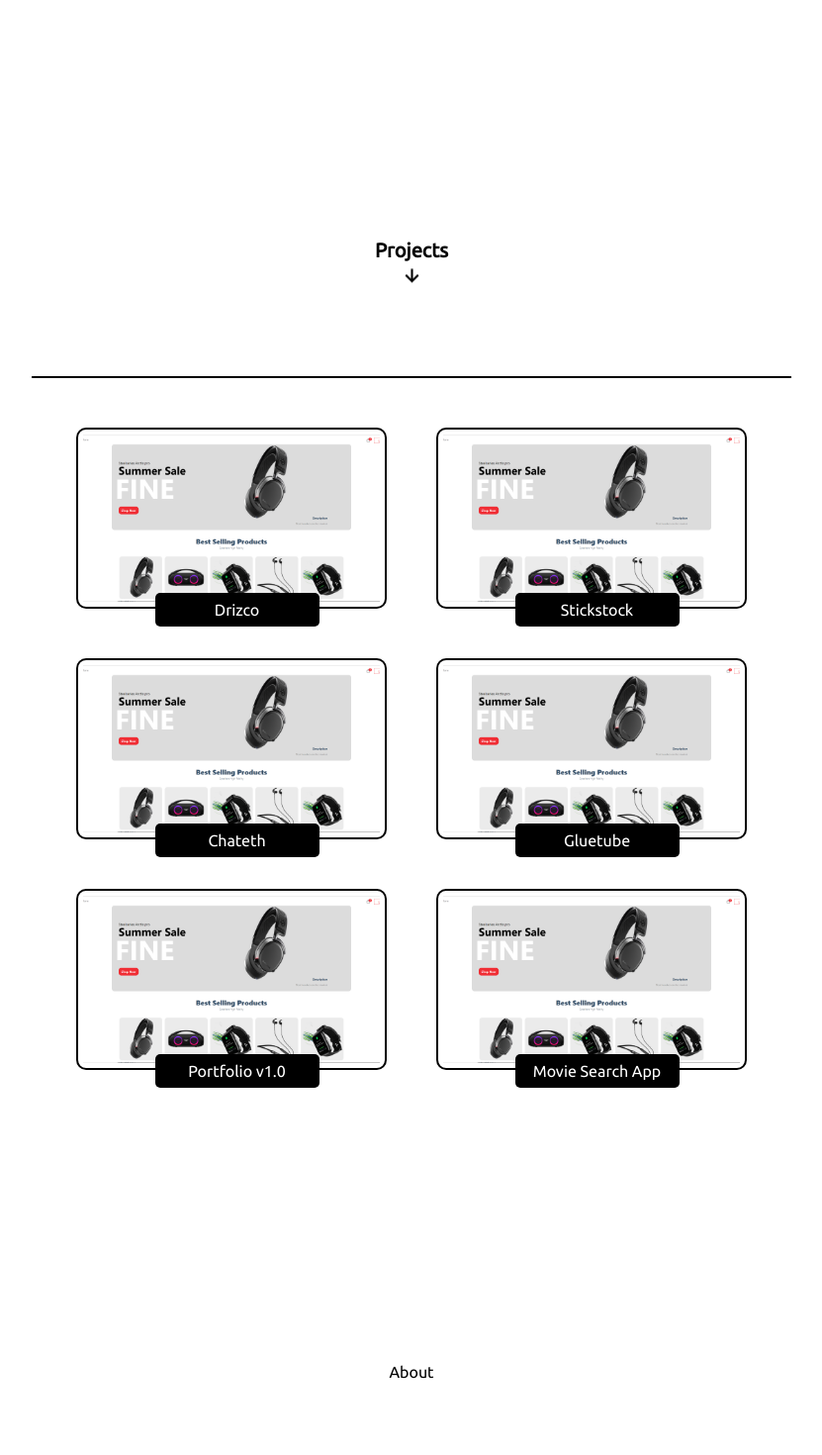
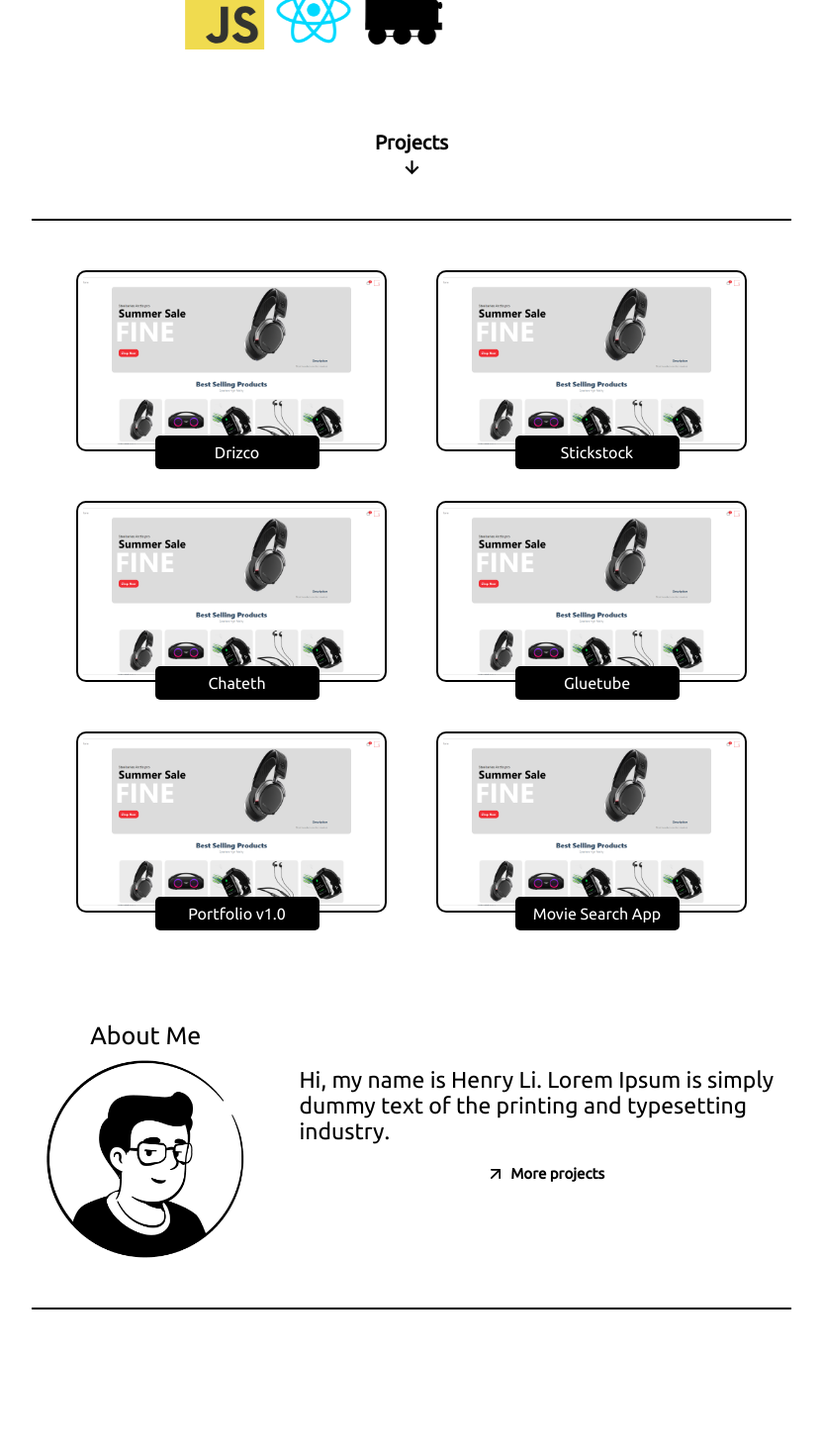
Before and after one commit to HenjiShip/Portfolio2.0, a React (Vite) app: page / in a window 1280 px wide. Shown: the part 580-2050 px from the top of the page at 99% size, without its empty margins (224-1055 px from the left). Built offline with nearby package versions, Linux system fonts and the light colour scheme.

Commit message:
added about me layout

```diff
--- a/pages/About.jsx
+++ b/pages/About.jsx
@@ -1,9 +1,28 @@
 import React from "react";
+import Avatar from "../assets/Avatar.png";
+import { FiArrowUpRight } from "react-icons/fi";
 
 const About = () => {
   return (
     <div className="about">
-      <div className="container">About</div>
+      <div className="container">
+        <div className="avatar-container">
+          <span>About Me</span>
+          <img src={Avatar} alt="avatar image" />
+        </div>
+        <div className="about-me-container">
+          <div className="about-me">
+            <span>
+              Hi, my name is Henry Li. Lorem Ipsum is simply dummy text of the
+              printing and typesetting industry.
+            </span>
+            <button>
+              <FiArrowUpRight className="react-icon" />
+              More projects
+            </button>
+          </div>
+        </div>
+      </div>
     </div>
   );
 };
--- a/src/index.scss
+++ b/src/index.scss
@@ -51,10 +51,12 @@
   }
   .container {
     width: 100%;
-    height: 907px;
+    height: 93.5vh;
+    min-height: 600px;
     display: flex;
     align-items: center;
     justify-content: center;
+    position: relative;
     h1 {
       font-size: 130px;
       display: flex;
@@ -92,13 +94,13 @@
         }
       }
       .skills {
-        padding-bottom: 180px;
-        height: 200px;
+        height: auto;
         width: 100%;
         display: flex;
         justify-content: center;
         align-items: center;
         overflow-x: hidden;
+        padding-top: 100px;
         .skills-inner {
           width: 80%;
           max-width: 500px;
@@ -125,6 +127,10 @@
         height: 50px;
         display: flex;
         justify-content: center;
+        position: absolute;
+        bottom: 40px;
+        left: 0;
+        right: 0;
         .down-arrow {
           font-size: 25px;
           animation: 3s arrow infinite;
@@ -149,6 +155,7 @@
       }
     }
   }
+
   @media (max-width: 800px) {
     .container {
       h1 {
@@ -168,12 +175,6 @@
   }
   @media (max-width: 450px) {
     .container {
-      height: 800px;
-      .title {
-        .skills {
-          padding-bottom: 100px;
-        }
-      }
       h1 {
         font-size: 70px;
       }
@@ -184,7 +185,6 @@
   }
   @media (max-width: 360px) {
     .container {
-      height: 700px;
       h1 {
         font-size: 50px;
       }
@@ -211,15 +211,23 @@
   0% {
     transform: translateY(0);
   }
+  40% {
+    transform: translateY(0) rotate(0deg);
+  }
+
   45% {
-    transform: translateY(0) skew(-2deg);
+    transform: translateY(-2px) rotate(-2deg);
   }
   50% {
-    transform: translateY(-5px) skew(2deg);
+    transform: translateY(-5px) rotate(0deg);
   }
   55% {
-    transform: translateY(0);
+    transform: translateY(0) rotate(4deg);
   }
+  58% {
+    transform: translateY(0) rotate(0deg);
+  }
+
   100% {
     transform: translateY(0);
   }
@@ -254,7 +262,7 @@
   }
 }
 
-@media (max-width: 1550px) {
+@media (max-width: 1280px) {
   .portfolio {
     .container {
       .grid-container {
@@ -329,18 +337,96 @@
   }
 }
 
-// about SASS
-.about {
-  .container {
-    width: 100%;
-    height: 510px;
-    display: flex;
-    justify-content: center;
-    align-items: center;
+@media (max-width: 350px) {
+  .grid-item {
+    width: 210px;
   }
 }
 
-// contact SAS
+// about SASS
+.about {
+  display: flex;
+  justify-content: center;
+  .container {
+    max-width: 1000px;
+    width: 60%;
+    padding: 50px;
+    height: auto;
+    display: grid;
+    justify-content: center;
+    grid-template-columns: 30% auto;
+    gap: 40px;
+    .avatar-container {
+      display: flex;
+      align-items: center;
+      flex-direction: column;
+      span {
+        padding: 10px;
+        font-size: 25px;
+      }
+      img {
+        width: 100%;
+        max-width: 200px;
+      }
+    }
+    .about-me-container {
+      display: flex;
+      align-items: center;
+      .about-me {
+        display: flex;
+        flex-direction: column;
+        align-items: center;
+
+        span {
+          width: auto;
+          font-size: 23px;
+        }
+
+        button {
+          margin: 20px;
+          background: none;
+          border: none;
+          font-size: 15px;
+          font-weight: bold;
+          cursor: pointer;
+          display: flex;
+          align-items: center;
+          gap: 5px;
+
+          .react-icon {
+            font-size: 20px;
+          }
+        }
+      }
+    }
+  }
+}
+
+@media (max-width: 1050px) {
+  .about {
+    .container {
+      grid-template-columns: 100%;
+      grid-template-rows: auto auto;
+      .avatar-container {
+        display: flex;
+        align-items: center;
+        justify-content: center;
+        img {
+          width: 100%;
+          max-width: 200px;
+        }
+      }
+      .about-me {
+        display: flex;
+        align-items: center;
+        justify-content: center;
+        grid-template-rows: auto;
+      }
+    }
+  }
+}
+
+// contact SASS
 .contact {
   .container {
     display: flex;
```
Also changed, not shown: assets/Avatar.png (added).
